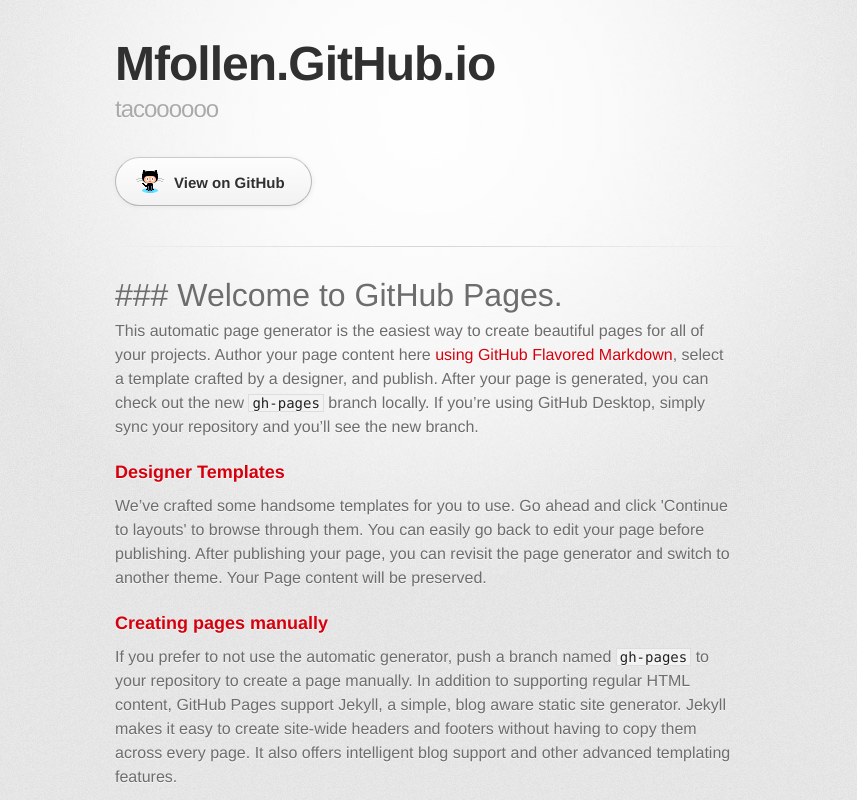
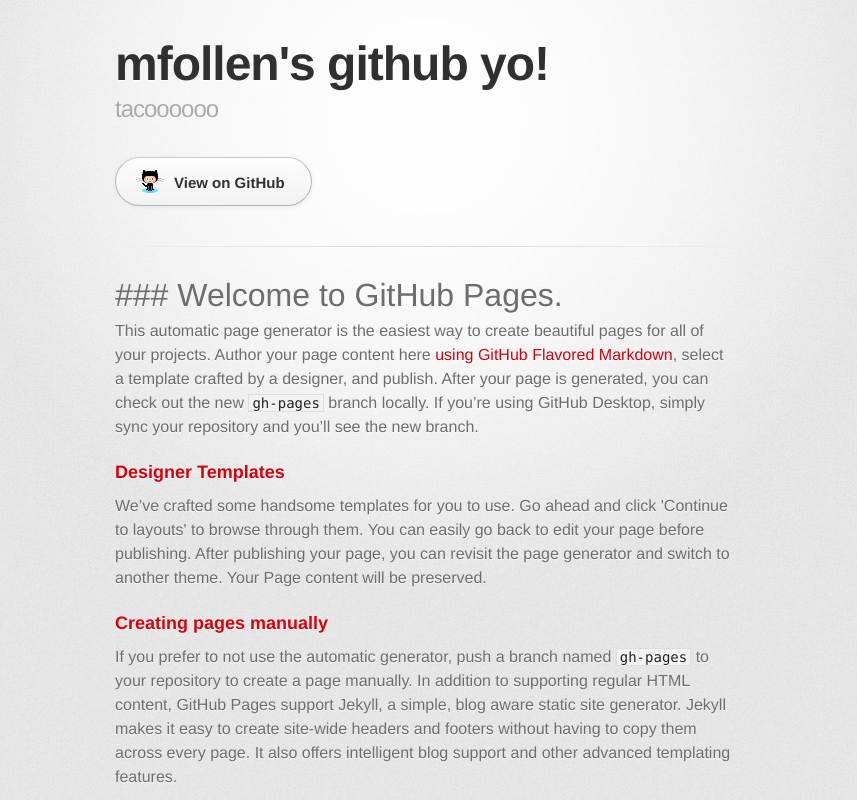
Before and after one commit to mfollen/mfollen.github.io, a plain HTML site: page index.html in a window 1280 px wide. Shown: the top 800 px of the page, without its empty margins (215-1072 px from the left). Drawn offline with Linux system fonts and the light colour scheme; a web font is replaced by a local one.

Commit message:
friendlier title

```diff
--- a/index.html
+++ b/index.html
@@ -18,7 +18,7 @@
       <div class="inner">
 
         <header>
-          <h1>Mfollen.GitHub.io</h1>
+          <h1>mfollen's github yo!</h1>
           <h2>tacoooooo</h2>
         </header>
 
```
